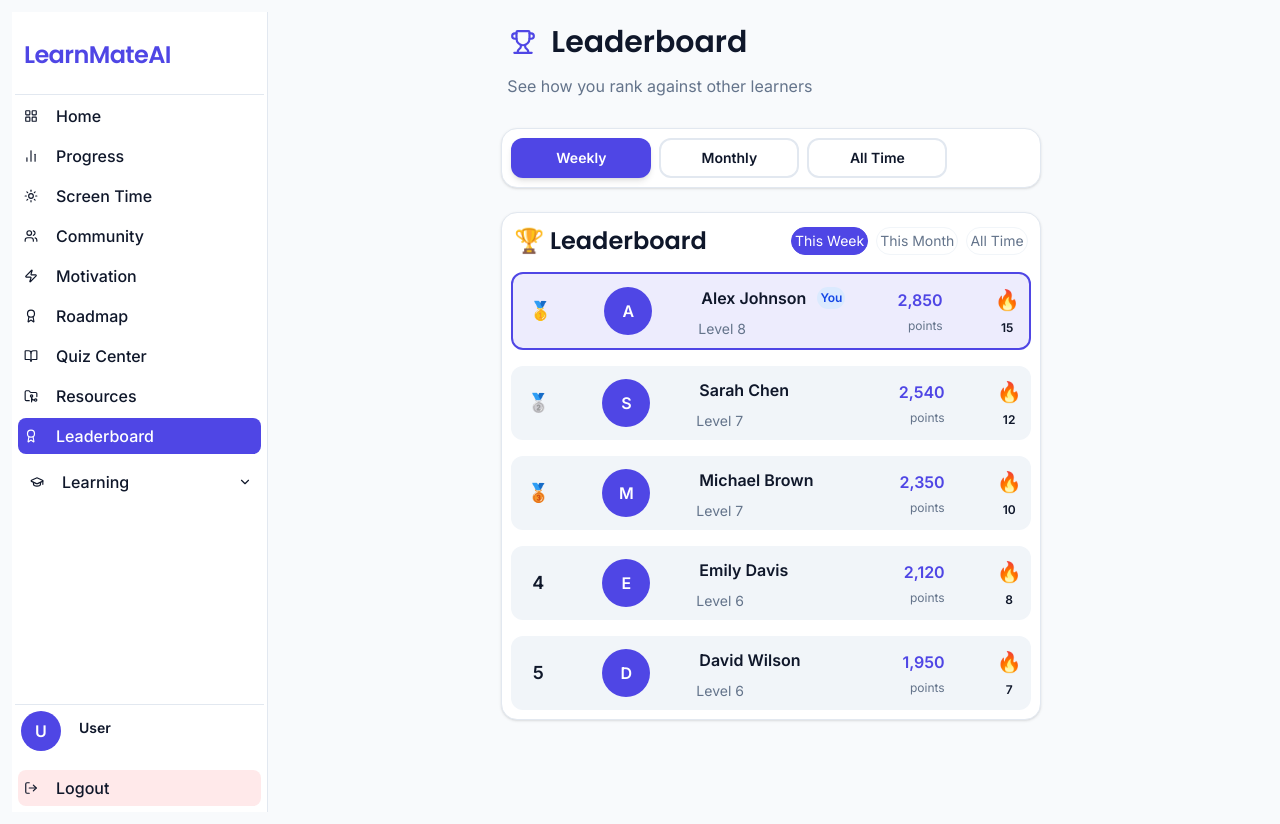
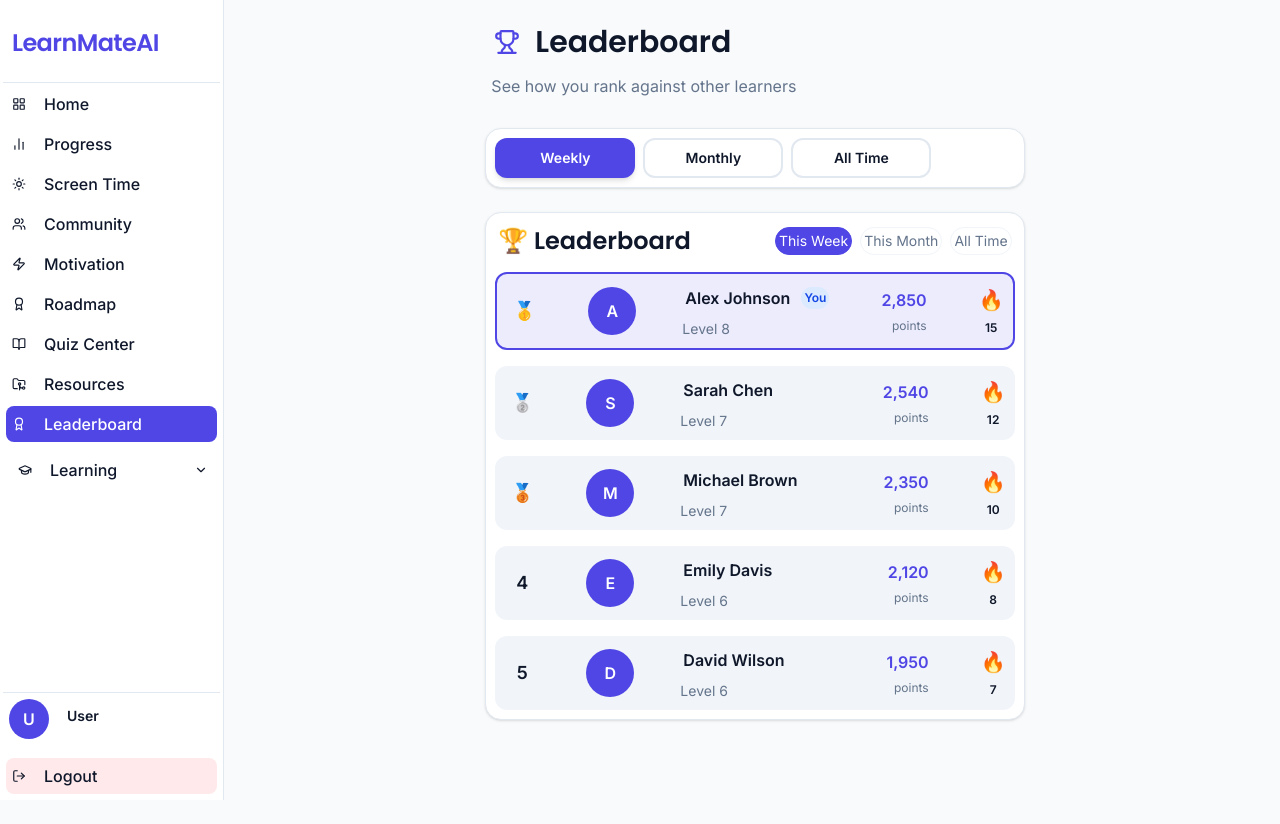
Before and after one commit to varunaditya27/LearnMateAI, a Next.js app: page /dashboard/leaderboard in a window 1280 px wide. Built offline with nearby package versions, Linux system fonts and the light colour scheme; no server answers.

Commit message:
Refactor DashboardLayout and Sidebar components for improved layout and responsiveness; adjust sidebar width and positioning

```diff
--- a/components/dashboard/DashboardLayout.tsx
+++ b/components/dashboard/DashboardLayout.tsx
@@ -20,7 +20,7 @@ export const DashboardLayout: React.FC<DashboardLayoutProps> = ({ children }) =>
   const [isMobileMenuOpen, setIsMobileMenuOpen] = useState(false);
 
   return (
-    <div className="flex min-h-screen bg-[var(--background)]">
+    <div className="flex min-h-screen bg-[var(--background)] ml-56">
       {/* Desktop Sidebar */}
       <div className="hidden lg:block">
         <Sidebar />
--- a/components/dashboard/Sidebar.tsx
+++ b/components/dashboard/Sidebar.tsx
@@ -153,7 +153,7 @@ const Sidebar: React.FC<SidebarProps> = ({ onLinkClick }) => {
   };
 
   return (
-    <aside className="w-64 h-screen bg-[var(--card)] border-r border-[var(--border)] flex flex-col">
+    <aside className="fixed left-0 top-0 w-56 h-screen bg-[var(--card)] border-r border-[var(--border)] flex flex-col z-40">
       <div className="h-20 flex items-center px-6 border-b border-[var(--border)]">
         <Link href="/dashboard" className="flex items-center gap-2" onClick={onLinkClick}>
           <h1 className="text-2xl font-bold text-[var(--primary)] tracking-tight hover:opacity-80 transition-opacity">
```
